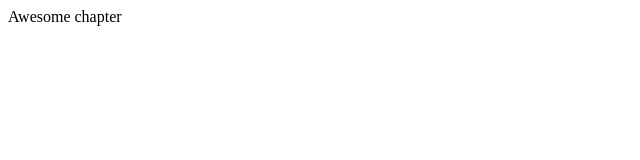
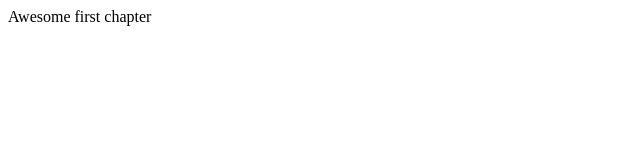
Before and after one commit to breeze1076/home-practice, a plain HTML site: page chapter.html in a window 1280 px wide. Shown: the full height of the page, 0-640 px from the left. Drawn offline with Linux system fonts and the light colour scheme.

Commit message:
First chapter

```diff
--- a/chapter.html
+++ b/chapter.html
@@ -1,5 +1,5 @@
 <html>
   <body>
-    <div>Awesome chapter</div>
+    <div>Awesome first chapter</div>
   </body>
 </html>
```
